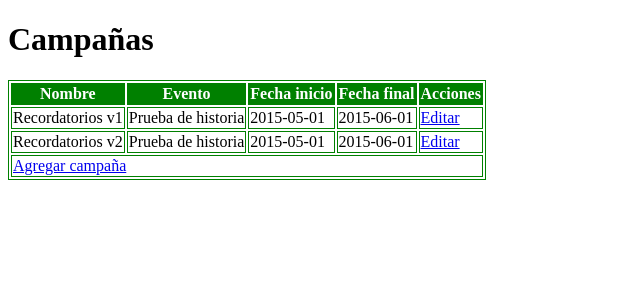
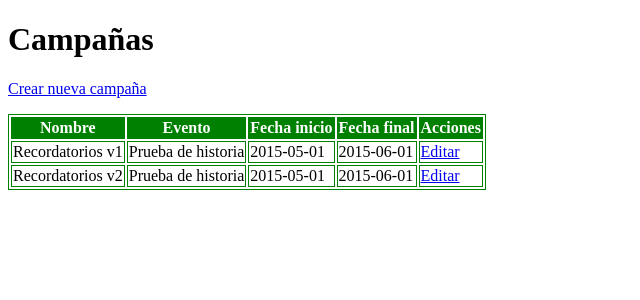
Before and after one commit to LeandroLovisolo/ISW2-TP1, a Flask app: page /campanias in a window 1280 px wide. Shown: the top 300 px of the page, without its empty margins (0-640 px from the left). Run offline with Flask 2, Linux system fonts and the light colour scheme.

Commit message:
Cambios visuales

```diff
--- a/src/templates/campanias.html
+++ b/src/templates/campanias.html
@@ -18,13 +18,17 @@
   <body>
     <h1>Campañas</h1>
 
+    <p>
+      <a href="/campanias/crear">Crear nueva campaña</a>
+    </p>
+
     <table>
       <thead>
       <tr>
         <th>Nombre</th>
         <th>Evento</th>
         <th>Fecha inicio</th>
-        <th>Fecha final</th>
+        <th>Fecha final</th >
         <th>Acciones</th>
       </tr>
       </thead>
@@ -35,15 +39,10 @@
             <td>{{campania['evento']}}</td>
             <td>{{campania['fechaInicio']}}</td>
             <td>{{campania['fechaFinal']}}</td>
-            <td><a href="campanias/{{campania['codificacion']}}">Editar</a></td>
+            <td><a href="/campanias/{{ campania['codificacion'] }}">Editar</a></td>
           </tr>
         {% endfor %}
       </tbody>
-      <tfoot>
-        <tr>
-          <td colspan="5"><a href="campanias/crear"> Agregar campaña </a></td>
-        </tr>
-      </tfoot>
     </table>
   </body>
 </html>
```
